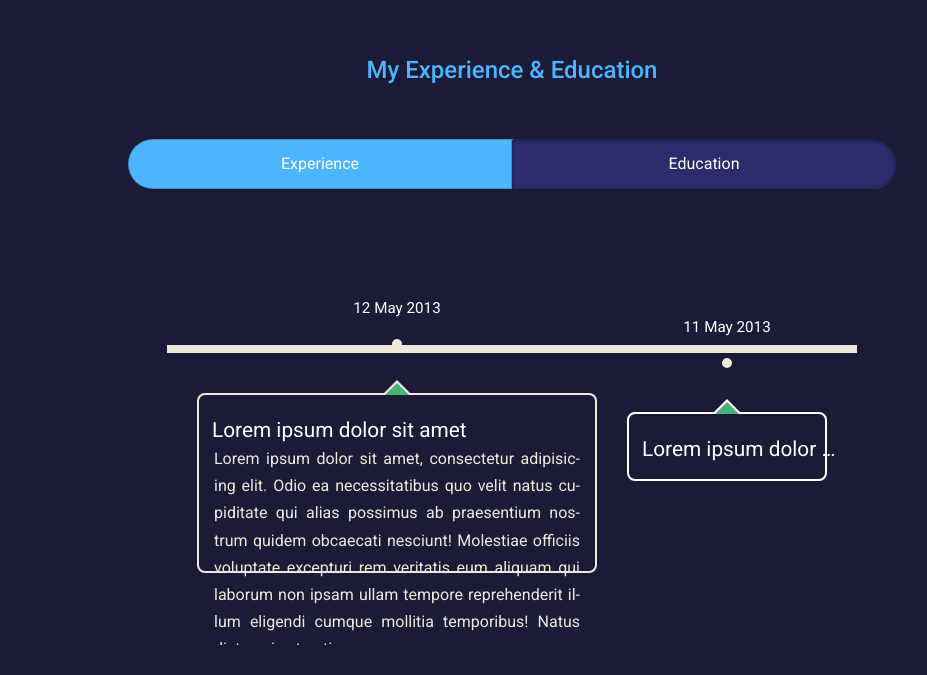
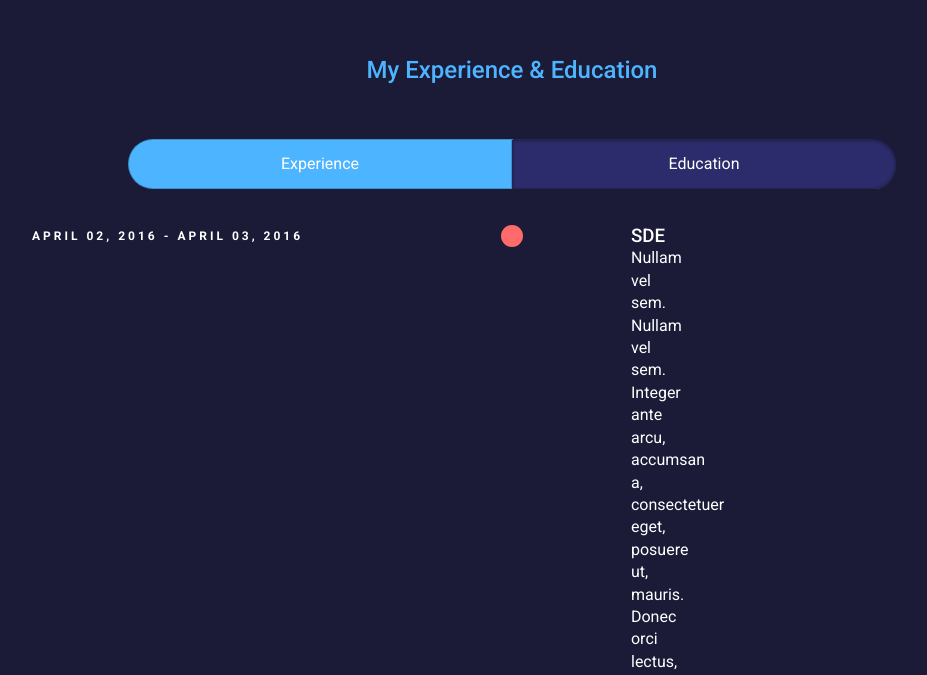
Before and after one commit to xiexixixi/yxhp, a React (Create React App) app: page / in a window 1280 px wide. Shown: the part 1660-2335 px from the top of the page, without its empty margins (128-1055 px from the left). Built offline with nearby package versions, Linux system fonts and the light colour scheme.

Commit message:
add timeline component, unfinished

```diff
--- a/src/components/experience/Experience.tsx
+++ b/src/components/experience/Experience.tsx
@@ -13,7 +13,7 @@ const Experience: React.FC = () => {
     setIsChecked(!isChecked);
   };
   return (
-    <section id='experience'>
+    <section style={{minHeight: '100vh'}} id='experience'>
       <h2>My Experience & Education</h2>
       <ToggleSwitch>
         <input
--- a/src/components/experience/timeline/Timeline.tsx
+++ b/src/components/experience/timeline/Timeline.tsx
@@ -1,202 +1,31 @@
 import React from 'react'
-// import './timeline.css'
+import './timeline.css'
 import { styled } from 'styled-components'
+import TimelineItem from './TimelineItem'
 
-
-
-
-
-const TimelineComponent = styled.div`
+const TimelineWrapper = styled.div`
+    width: var(--container-width-lg);
+    margin: 0 auto;
     display: flex;
     justify-content: center;
 
- #timeline {
-   list-style: none;
-   margin: 120px 0 0;
-   padding: 0;
-   border-top: 8px solid #eee9dc;
-   display: table;
-   border-spacing: 30px 0;
-    li {
-     display: table-cell;
-     .relative {
-       position: relative;
+    @media screen and (max-width: 1024px) {
+        width: var(--container-width-md);
     }
+    @media screen and (max-width: 600px) {
+        width: var(--container-width-sm);
     }
-    p {
-     margin: 0 0 15px; }
-    }
- .date {
-   text-align: center;
-   top: -55px;
-   left: 0;
-   right: 0;
-   font-size: 0.95em;
-   line-height: 20px;
-   position: absolute; }
-
- .circle {
-   margin: 0 auto;
-   top: -14px;
-   left: 0;
-   right: 0;
-   width: 10px;
-   height: 10px;
-   background: #48b379;
-   border: 5px solid #eee9dc;
-   border-radius: 50%;
-   display: block;
-   position: absolute; }
-
- .content {
-   width: 200px;
-   max-height: 0;
-   margin-top: 40px;
-   vertical-align: top;
-   padding: 50px 15px 15px;
-   transition: width 0.4s linear, max-height 0.4s linear;
-   border-width: 2px;
-   border-style: solid;
-   border-radius: 0.5em;
-   position: relative; }
-   .content:before, .content:after {
-     content: "";
-     width: 0;
-     height: 0;
-     border: solid transparent;
-     position: absolute;
-     pointer-events: none;
-     bottom: 100%; }
-   .content:before {
-     border-bottom-color: inherit;
-     border-width: 15px;
-     left: 50%;
-     margin-left: -15px; }
-   .content:after {
-     border-bottom-color: #48b379;
-     border-width: 12px;
-     left: 50%;
-     margin-left: -12px; }
-   .content p {
-     max-height: 0;
-     color: transparent;
-     text-align: justify;
-     word-break: break-word;
-     hyphens: auto;
-     overflow: hidden; }
-
- label {
-   font-size: 1.3em;
-   position: absolute;
-   z-index: 100;
-   cursor: pointer;
-   width: 200px;
-   white-space: nowrap;
-   text-overflow: ellipsis;
-   overflow: hidden;
-   display: block;
-   top: 60px;
-   left: 15px; }
-
- .radio {
-   display: none; }
-
- .radio:checked + .relative label {
-   cursor: auto;
-   width: 400px;
-   transition: width 0.3s linear 0.2s; }
-
- .radio:checked + .relative .circle {
-   background: #f98262; }
-
- .radio:checked ~ .content {
-   max-height: 180px;
-   border-color: #eee9dc;
-   width: 400px; }
-   .radio:checked ~ .content p {
-     max-height: 200px;
-     color: #eee9dc;
-     transition: color 0.3s linear 0.3s; }
-
-
-@media screen and (max-width: 767px) {
-  #timeline {
-    margin-left: 0;
-    padding-left: 0;
-    border-left: none; }
-    #timeline li {
-      margin: 50px 0; }
-  label {
-    width: 85%;
-    font-size: 1.1em;
-    white-space: nowrap;
-    text-overflow: ellipsis;
-    overflow: hidden;
-    display: block;
-    transform: translateX(18px); }
-  .content {
-    padding-top: 45px;
-    border-color: #eee9dc; }
-    .content:before, .content:after {
-      border: solid transparent;
-      bottom: 100%; }
-    .content:before {
-      border-bottom-color: inherit;
-      border-width: 17px;
-      top: -16px;
-      left: 50px;
-      margin-left: -17px; }
-    .content:after {
-      border-bottom-color: #48b379;
-      border-width: 20px;
-      top: -20px;
-      left: 50px;
-      margin-left: -20px; }
-    .content p {
-      font-size: 0.9em;
-      line-height: 1.4; }
-  .circle, .date {
-    display: none; } }
-
 `
 
-function Timeline() {
-    return (
-        <TimelineComponent>
-            <ul id='timeline'>
-                <li className='work'>
-                    <input className='radio' id='work5' name='works' type='radio' defaultChecked />
-                    <div className="relative">
-                        <label htmlFor='work5'>Lorem ipsum dolor sit amet</label>
-                        <span className='date'>12 May 2013</span>
-                        <span className='circle'></span>
-                    </div>
-                    <div className='content'>
-                        <p>
-                            Lorem ipsum dolor sit amet, consectetur adipisicing elit. Odio ea necessitatibus quo velit natus cupiditate qui alias possimus ab praesentium nostrum quidem obcaecati nesciunt! Molestiae officiis voluptate excepturi rem veritatis eum aliquam qui laborum non ipsam ullam tempore reprehenderit illum eligendi cumque mollitia temporibus! Natus dicta qui est optio rerum.
-                        </p>
-                    </div>
-                </li>
-                <li className='work'>
-                    <input className='radio' id='work4' name='works' type='radio' />
-                    <div className="relative">
-                        <label htmlFor='work4'>Lorem ipsum dolor sit amet</label>
-                        <span className='date'>11 May 2013</span>
-                        <span className='circle'></span>
-                    </div>
-                    <div className='content'>
-                        <p>
-                            Lorem ipsum dolor sit amet, consectetur adipisicing elit. Odio ea necessitatibus quo velit natus cupiditate qui alias possimus ab praesentium nostrum quidem obcaecati nesciunt! Molestiae officiis voluptate excepturi rem veritatis eum aliquam qui laborum non ipsam ullam tempore reprehenderit illum eligendi cumque mollitia temporibus! Natus dicta qui est optio rerum.
-                        </p>
-                    </div>
-                </li>
-
-            </ul>
-
-
-
-        </TimelineComponent>
-    )
+const Timeline:React.FC = () => {
+  return (
+    <TimelineWrapper >
+        <ul className="timeline timeline-centered">
+            <TimelineItem/>
+            <TimelineItem/>
+        </ul>
+    </TimelineWrapper>
+  )
 }
 
 export default Timeline
--- /dev/null
+++ b/src/components/experience/timeline/TimelineItem.tsx
@@ -0,0 +1,23 @@
+import React from 'react'
+import './timeline.css'
+import { styled } from 'styled-components'
+
+const TimelineItem:React.FC = () => {
+  return (
+    <li key={1} className="timeline-item">
+        <div className='grid'>
+        <div className="timeline-info">
+            <span>April 02, 2016 - April 03, 2016</span>
+        </div>
+        <div className="timeline-marker"></div>
+        <article className="timeline-content">
+            <h3 className="timeline-title">SDE</h3>
+            <p>Nullam vel sem. Nullam vel sem. Integer ante arcu, accumsan a, consectetuer eget, posuere ut, mauris. Donec orci lectus, aliquam ut, faucibus non, euismod id, nulla. Donec vitae sapien ut libero venenatis faucibus. ullam dictum felis
+                eu pede mollis pretium. Pellentesque ut neque. </p>
+        </article>
+        </div>
+    </li>
+  )
+}
+
+export default TimelineItem
--- a/src/components/experience/timeline/timeline.css
+++ b/src/components/experience/timeline/timeline.css
@@ -1,121 +1,211 @@
-/* -------------------------------------
- * For horizontal version, set the
- * $vertical variable to false
- * ------------------------------------- */
-/* -------------------------------------
- * General Style
- * ------------------------------------- */
- @import url(https://fonts.googleapis.com/css?family=Noto+Sans);
 
- /* -------------------------------------
-  * timeline
-  * ------------------------------------- */
- #timeline {
-   list-style: none;
-   margin: 120px 0 0;
-   padding: 0;
-   border-top: 8px solid #eee9dc;
-   display: table;
-   border-spacing: 30px 0; }
-   #timeline li {
-     display: table-cell; }
-    #timeline li .relative {
-       position: relative; }
-   #timeline p {
-     margin: 0 0 15px; }
+/*================================== TIMELINE ==================================*/
+/*-- GENERAL STYLES ------------------------------*/
+.timeline {
+    line-height: 1.4em;
+    list-style: none;
+    margin: 0;
+    padding: 0;
+    width: 100%;
+}
+.timeline h1, .timeline h2, .timeline h3, .timeline h4, .timeline h5, .timeline h6 {
+    line-height: inherit;
+}
+.grid {
+    display: grid;
+    grid-template-columns: auto min-content auto;
+    grid-gap: 1rem;
+}
+/*----- TIMELINE ITEM -----*/
+.timeline-item {
 
- .date {
-   text-align: center;
-   top: -55px;
-   left: 0;
-   right: 0;
-   font-size: 0.95em;
-   line-height: 20px;
-   position: absolute; }
-
- .circle {
-   margin: 0 auto;
-   top: -14px;
-   left: 0;
-   right: 0;
-   width: 10px;
-   height: 10px;
-   background: #48b379;
-   border: 5px solid #eee9dc;
-   border-radius: 50%;
-   display: block;
-   position: absolute; }
-
- .content {
-   width: 200px;
-   max-height: 0;
-   margin-top: 40px;
-   vertical-align: top;
-   padding: 50px 15px 15px;
-   transition: width 0.4s linear, max-height 0.4s linear;
-   border-width: 2px;
-   border-style: solid;
-   border-radius: 0.5em;
-   position: relative; }
-   .content:before, .content:after {
-     content: "";
-     width: 0;
-     height: 0;
-     border: solid transparent;
-     position: absolute;
-     pointer-events: none;
-     bottom: 100%; }
-   .content:before {
-     border-bottom-color: inherit;
-     border-width: 15px;
-     left: 50%;
-     margin-left: -15px; }
-   .content:after {
-     border-bottom-color: #48b379;
-     border-width: 12px;
-     left: 50%;
-     margin-left: -12px; }
-   .content p {
-     max-height: 0;
-     color: transparent;
-     text-align: justify;
-     word-break: break-word;
-     hyphens: auto;
-     overflow: hidden; }
-
- label {
-   font-size: 1.3em;
-   position: absolute;
-   z-index: 100;
-   cursor: pointer;
-   width: 200px;
-   white-space: nowrap;
-   text-overflow: ellipsis;
-   overflow: hidden;
-   display: block;
-   top: 60px;
-   left: 15px; }
-
- .radio {
-   display: none; }
-
- .radio:checked + .relative label {
-   cursor: auto;
-   width: 400px;
-   transition: width 0.3s linear 0.2s; }
-
- .radio:checked + .relative .circle {
-   background: #f98262; }
-
- .radio:checked ~ .content {
-   max-height: 180px;
-   border-color: #eee9dc;
-   width: 400px; }
-   .radio:checked ~ .content p {
-     max-height: 200px;
-     color: #eee9dc;
-     transition: color 0.3s linear 0.3s; }
-
- /* -------------------------------------
-  * mobile phones (vertical version only)
-  * ------------------------------------- */
+    padding-left: 40px;
+    position: relative;
+}
+.timeline-item:last-child {
+    padding-bottom: 0;
+}
+/*----- TIMELINE INFO -----*/
+.timeline-info {
+    font-size: 12px;
+    font-weight: 700;
+    letter-spacing: 3px;
+    margin: 0 0 0.5em 0;
+    text-transform: uppercase;
+    white-space: nowrap;
+}
+/*----- TIMELINE MARKER -----*/
+.timeline-marker {
+    position: absolute;
+    top: 0;
+    bottom: 0;
+    left: 0;
+    width: 15px;
+}
+.timeline-marker:before {
+    justify-self: center;
+    align-self: center;
+    background: #ff6b6b;
+    border: 3px solid transparent;
+    border-radius: 100%;
+    content: "";
+    display: block;
+    height: 1rem;
+    width: 1rem;
+    position: absolute;
+    /* top: 50%; */
+    left: 50%;
+    transform: translate(-50%, 0);
+    transition: var(--transition);
+}
+.timeline-marker:after {
+    justify-self: center;
+    align-self: center;
+    content: "";
+    width: 3px;
+    background: #ccd5db;
+    display: block;
+    position: absolute;
+    left: 50%;
+    top: 1.4rem;
+    bottom: 0;
+    transform: translate(-50%, 0);
+}
+.timeline-item:last-child .timeline-marker:after {
+    content: none;
+}
+.timeline-item:not(.period):hover .timeline-marker:before {
+    background: transparent;
+    border: 3px solid #ff6b6b;
+}
+/*----- TIMELINE CONTENT -----*/
+.timeline-content {
+    padding-bottom: 40px;
+}
+.timeline-content p:last-child {
+    margin-bottom: 0;
+}
+/*----- TIMELINE PERIOD -----*/
+.period {
+    padding: 0;
+}
+.period .timeline-info {
+    display: none;
+}
+.period .timeline-marker:before {
+    background: transparent;
+    content: "";
+    width: 15px;
+    height: auto;
+    border: none;
+    border-radius: 0;
+    top: 0;
+    bottom: 30px;
+    position: absolute;
+    border-top: 3px solid #ccd5db;
+    border-bottom: 3px solid #ccd5db;
+}
+.period .timeline-marker:after {
+    content: "";
+    height: 32px;
+    top: auto;
+}
+.period .timeline-content {
+    padding: 40px 0 70px;
+}
+.period .timeline-title {
+    margin: 0;
+}
+/*---------------------------------------------- MOD: TIMELINE SPLIT ----------------------------------------------*/
+@media (min-width: 600px) {
+    .timeline-split .timeline, .timeline-centered .timeline {
+        display: table;
+   }
+    .timeline-split .timeline-item, .timeline-centered .timeline-item {
+        display: table-row;
+        padding: 0;
+   }
+    .timeline-split .timeline-info, .timeline-centered .timeline-info, .timeline-split .timeline-marker, .timeline-centered .timeline-marker, .timeline-split .timeline-content, .timeline-centered .timeline-content, .timeline-split .period .timeline-info, .timeline-centered .period .timeline-info {
+        display: table-cell;
+        vertical-align: top;
+   }
+    .timeline-split .timeline-marker, .timeline-centered .timeline-marker {
+        position: relative;
+   }
+    .timeline-split .timeline-content, .timeline-centered .timeline-content {
+        padding-left: 30px;
+   }
+    .timeline-split .timeline-info, .timeline-centered .timeline-info {
+        padding-right: 30px;
+   }
+    .timeline-split .period .timeline-title, .timeline-centered .period .timeline-title {
+        position: relative;
+        left: -45px;
+   }
+}
+/*---------------------------------------------- MOD: TIMELINE CENTERED ----------------------------------------------*/
+@media (min-width: 1024px) {
+    .timeline-centered, .timeline-centered .timeline-item, .timeline-centered .timeline-info, .timeline-centered .timeline-marker, .timeline-centered .timeline-content {
+        display: block;
+        margin: 0;
+        padding: 0;
+   }
+    .timeline-centered .timeline-item {
+        padding-bottom: 40px;
+        overflow: hidden;
+   }
+    .timeline-centered .timeline-marker {
+        justify-self: center;
+        position: absolute;
+        left: 50%;
+        margin-left: -7.5px;
+   }
+    .timeline-centered .timeline-info, .timeline-centered .timeline-content {
+        width: 50%;
+   }
+    .timeline-centered > .timeline-item:nth-child(odd) .timeline-info {
+        float: left;
+        text-align: right;
+        padding-right: 30px;
+   }
+    .timeline-centered > .timeline-item:nth-child(odd) .timeline-content {
+        float: right;
+        text-align: left;
+        padding-left: 30px;
+   }
+    .timeline-centered > .timeline-item:nth-child(even) .timeline-info {
+        float: right;
+        text-align: left;
+        padding-left: 30px;
+   }
+    .timeline-centered > .timeline-item:nth-child(even) .timeline-content {
+        float: left;
+        text-align: right;
+        padding-right: 30px;
+   }
+    .timeline-centered > .timeline-item.period .timeline-content {
+        float: none;
+        padding: 0;
+        width: 100%;
+        text-align: center;
+   }
+    .timeline-centered .timeline-item.period {
+        padding: 50px 0 90px;
+   }
+    .timeline-centered .period .timeline-marker:after {
+        height: 30px;
+        bottom: 0;
+        top: auto;
+   }
+    .timeline-centered .period .timeline-title {
+        left: auto;
+   }
+}
+/*---------------------------------------------- MOD: MARKER OUTLINE ----------------------------------------------*/
+.marker-outline .timeline-marker:before {
+    background: transparent;
+    border-color: #ff6b6b;
+}
+.marker-outline .timeline-item:hover .timeline-marker:before {
+    background: #ff6b6b;
+}
```
